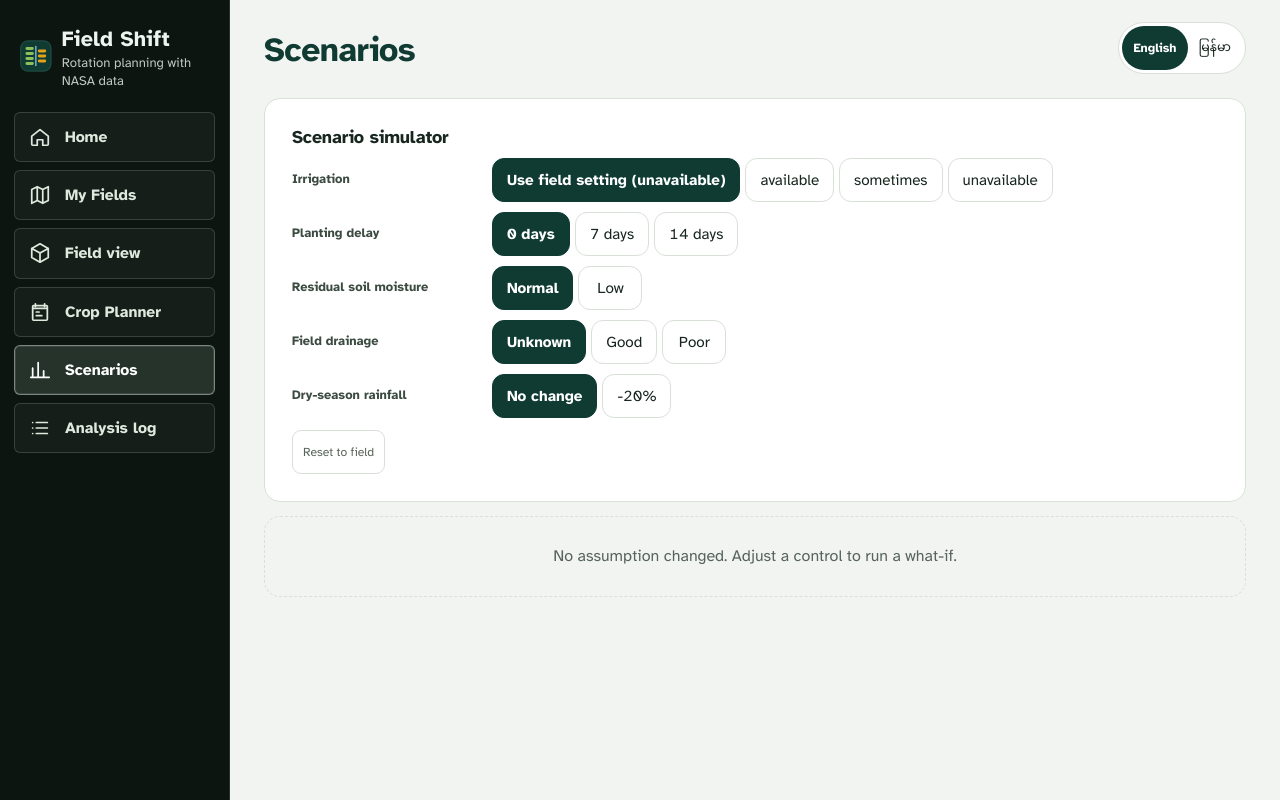
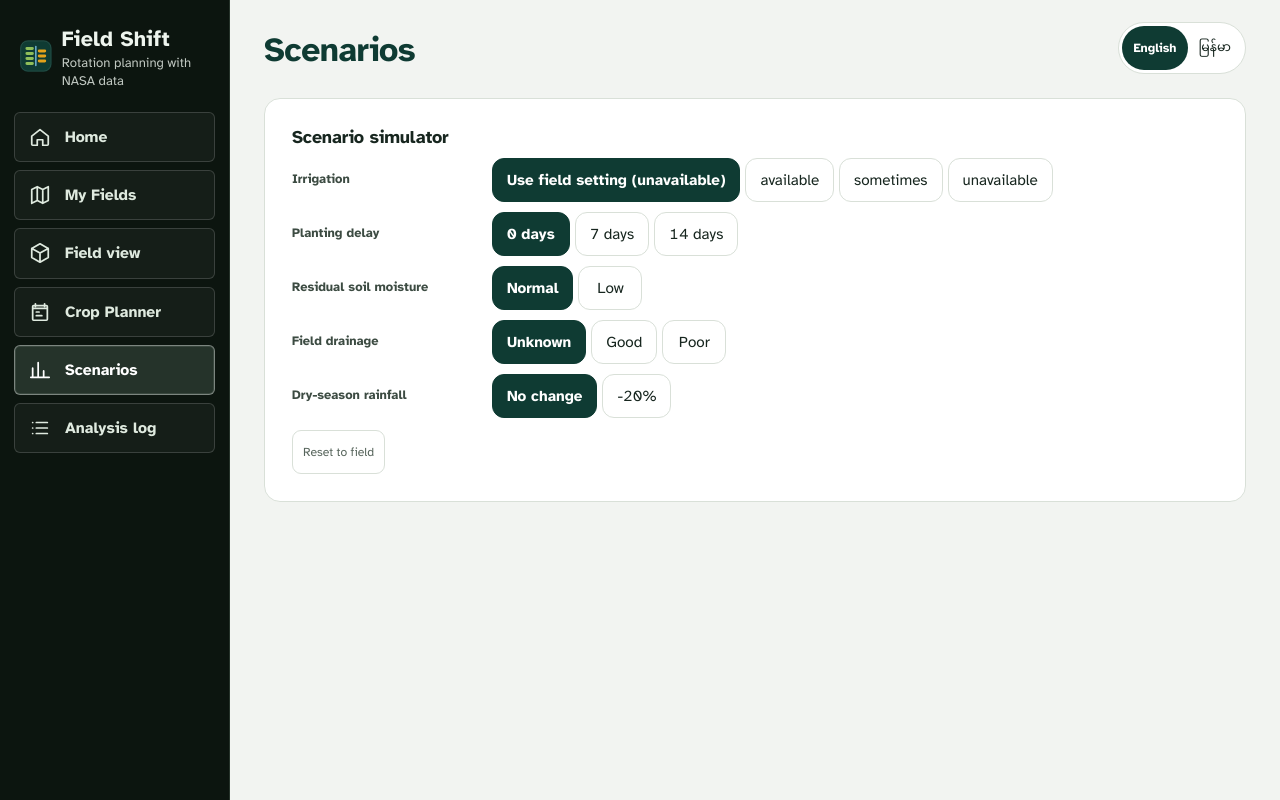
Before and after one commit to Alphathanlwin/NASA, a React (Vite) app in the folder frontend/: page / in a window 1280 px wide. Both pictures are taken after a click on the button "Scenarios". Built offline with nearby package versions, Linux system fonts and the light colour scheme.

Commit message:
style: remove the empty-state box on the Scenarios page

```diff
--- a/frontend/src/components/ScenarioPanel.tsx
+++ b/frontend/src/components/ScenarioPanel.tsx
@@ -76,7 +76,6 @@ export function ScenarioPanel({ draft, onChange, result, fieldIrrigation }: {
         </div>
       </section>
 
-      {changed.length === 0 && <section className="card empty-card">{t('scenario.noChange')}</section>}
 
       {changed.length > 0 && result && (
         <>
```
